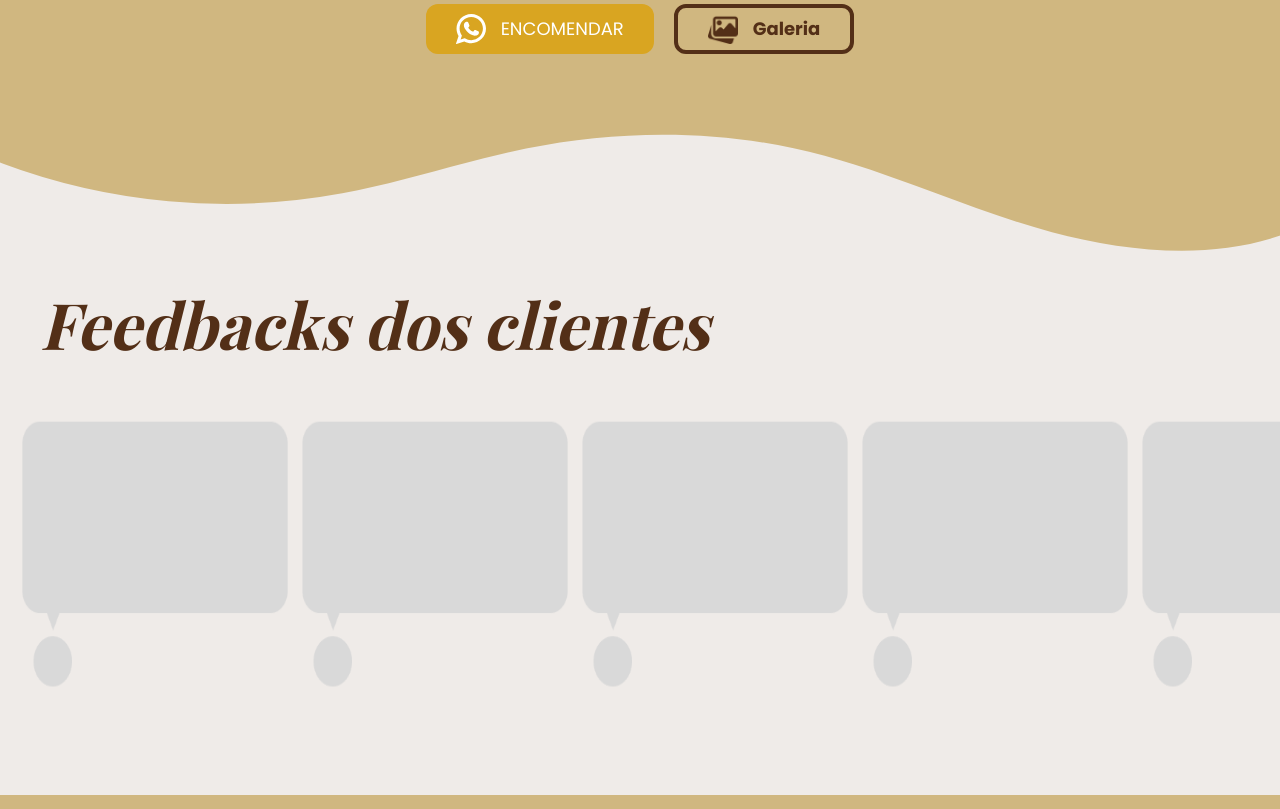
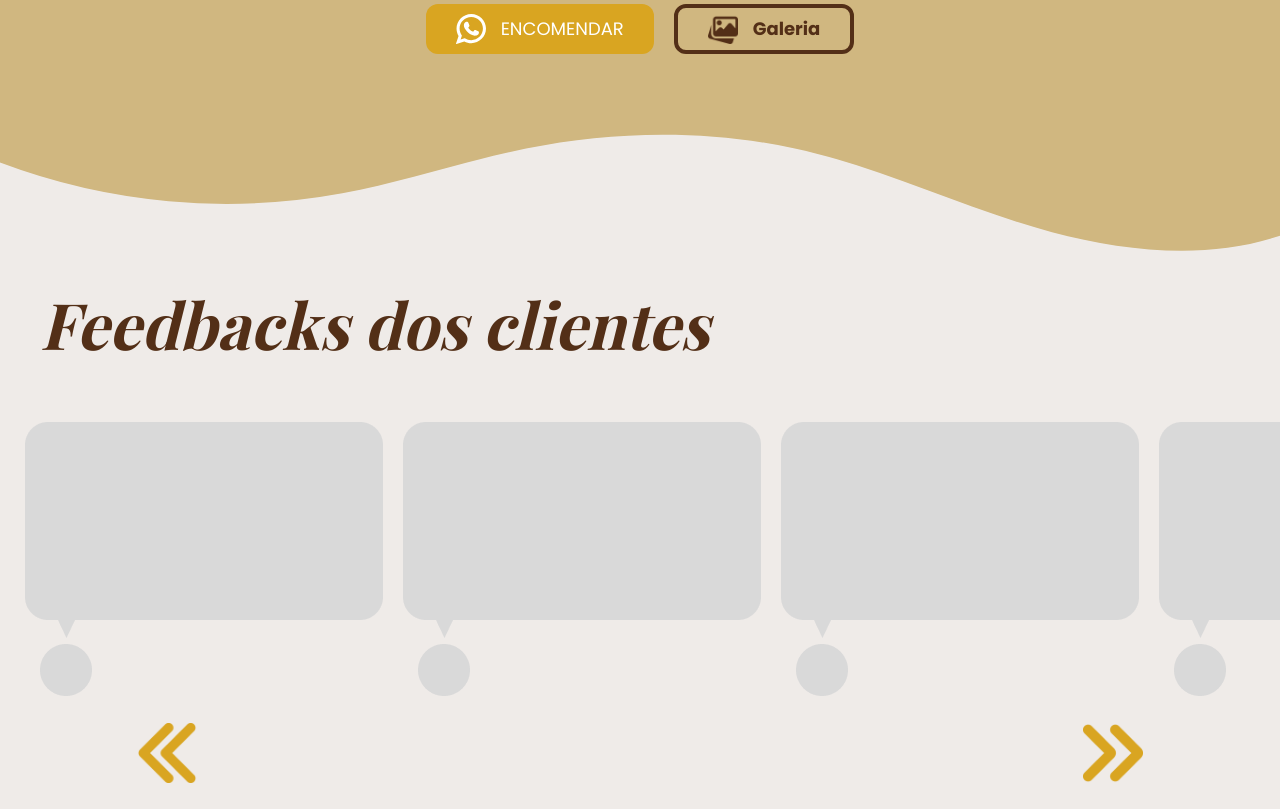
Before and after one commit to rafaoshikawa/anaamaro, a website with bundled scripts: page index.html in a window 1280 px wide. Shown: the part 4160-4969 px from the top of the page. Built offline with nearby package versions, Linux system fonts and the light colour scheme; a web font is replaced by a local one.

Commit message:
Added Arrows left/right on Carousel images in Feedbacks

```diff
--- a/index.html
+++ b/index.html
@@ -360,6 +360,8 @@
      <div class="main-container">
       <h2 class="title">Feedbacks dos clientes</h2>
     </div>
+    <div id="feedbacks">
+      <button class="scrollButton left"><img src="./assets/icons/left.png" alt="Retroceder para Esquerda"></button>
       <div class="feedbackContainer">
         <ul class="feedbackBaloons">
           <li>
@@ -377,10 +379,16 @@
           <li>
             <img src="./assets/images/feedbacks/Review Card.png" alt="Feedbacks de Clientes">
           </li>
-
-
+          <li>
+            <img src="./assets/images/feedbacks/Review Card.png" alt="Feedbacks de Clientes">
+          </li>
+          <li>
+            <img src="./assets/images/feedbacks/Review Card.png" alt="Feedbacks de Clientes">
+          </li>
         </ul>
-
+      </div>
+      <button class="scrollButton right"><img src="./assets/icons/right.png" alt="Avançar para Direita">
+      </button>
     </div>
 
 
--- a/main.js
+++ b/main.js
@@ -1,2 +1,17 @@
 import headerBurguer from "./styles/Header/header-burguer.js";
 headerBurguer();
+
+
+//CODIGO DAS SETAS DO CARROSSEL DO FEEDBACK
+document.addEventListener('DOMContentLoaded', function () {
+  const feedbackContainer = document.querySelector('.feedbackContainer');
+  const scrollAmount = 500;
+
+  document.querySelector('.scrollButton.left').addEventListener('click', function () {
+    feedbackContainer.scrollBy({ left: -scrollAmount, behavior: 'smooth' });
+  });
+
+  document.querySelector('.scrollButton.right').addEventListener('click', function () {
+    feedbackContainer.scrollBy({ left: scrollAmount, behavior: 'smooth' });
+  });
+});
--- a/styles/Feedbacks/feedbacks.scss
+++ b/styles/Feedbacks/feedbacks.scss
@@ -1,24 +1,49 @@
-#feedbacks{
+#feedbacks {
+  position: relative;
   padding-bottom: 80px;
 }
 
-.feedbackContainer{
-  max-width: 1400px;
+.feedbackContainer {
+  max-width: 1600px;
   margin: 0 auto;
-  overflow-x: auto;
+  overflow: hidden;
   padding: 1rem;
+  display: flex;
+  align-items: center;
+}
+
+.feedbackBaloons {
+  display: flex;
+  justify-content: space-between;
+  min-width: 1400px;
+
+  img {
+    max-width: max-content;
+
+  }
+}
+
+.scrollButton {
+  position: absolute;
+  top: 95%;
+  transform: translateY(-90%);
+  border: none;
+  padding: 10px;
+  cursor: pointer;
+  background-color: rgba(255, 255, 255, 0);
+}
+
+.scrollButton.left {
+  left: 10%;
+}
+
+.scrollButton.right {
+  right: 10%;
 
 }
 
-.feedbackBaloons{
-  display: flex;
- justify-content: space-between;
-  overflow-x:auto ;
-  min-width: 1400px;
+.scrollButton img {
+  width: 60px;
+  height: 60px;
 
-
-  img{
-    width: 358px;
-    height: 288px;
-  }
 }
```
Also changed, not shown: assets/icons/left.png (added), assets/icons/right.png (added), dist/styles.css, 1 other file. Lines whose indentation alone changed are shown as unchanged.
